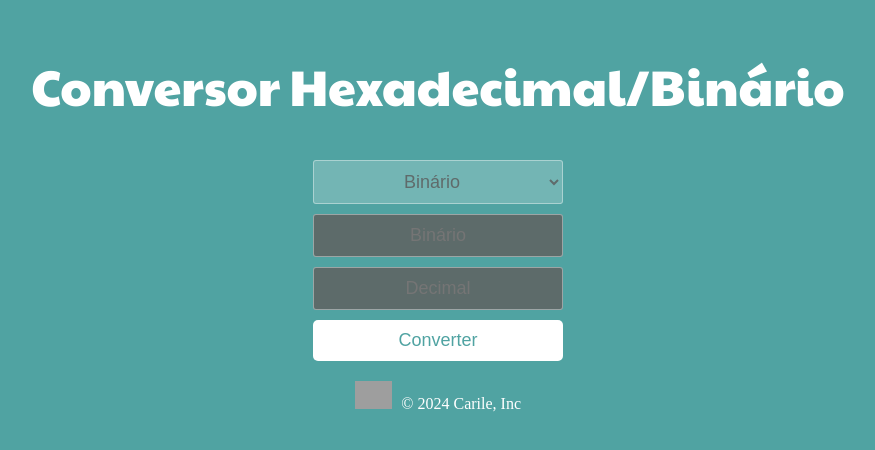
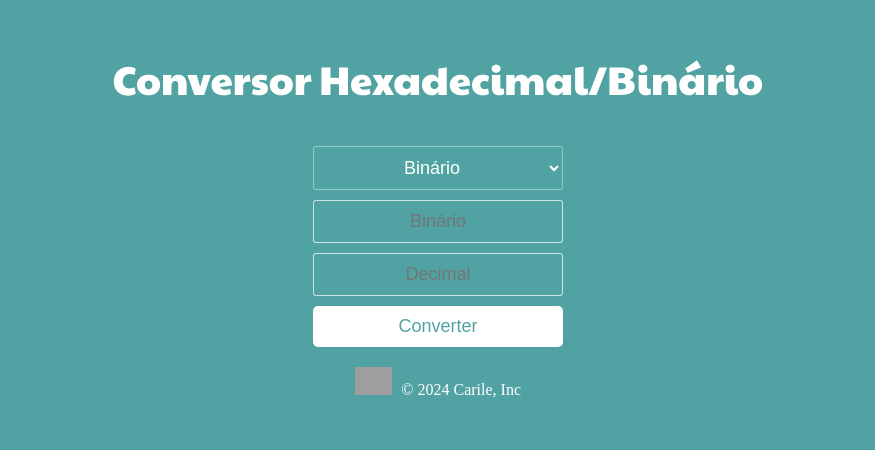
Before and after one commit to carolliie/hexadecimal-converter, a React (Create React App) app: page / in a window 1280 px wide. Shown: the part 138-588 px from the top of the page, without its empty margins (202-1077 px from the left). Built offline with nearby package versions, Linux system fonts and the light colour scheme; grey boxes are pictures that could not be loaded.

Commit message:
css update

```diff
--- a/public/styles.css
+++ b/public/styles.css
@@ -20,7 +20,7 @@ body {
 }
 
 .container h1 {
-  font-size: 50px;
+  font-size: 40px;
   font-family: "Paytone One", sans-serif;
   font-weight: 400;
   font-style: normal;
@@ -34,7 +34,7 @@ form {
 
 form select {
   border: 1px solid rgba(252, 252, 252, 0.4);
-  background-color: rgba(252, 252, 252, 0.2);
+  background-color: #50a3a2;
   width: 250px;
   border-radius: 3px;
   padding: 10px 15px;
@@ -42,13 +42,13 @@ form select {
   display: block;
   text-align: center;
   font-size: 18px;
-  color: rgba(91, 88, 88, 0.797);
+  color: white;
   font-weight: 300;
   transition: color 0.3s; background-color: 0.3s;
 }
 
 form select:focus {
-  color: rgba(91, 88, 88, 0.797);
+  color: rgba(252, 252, 252, 0.2);
 
 }
 
@@ -57,8 +57,8 @@ form select option:hover {
 }
 
 form input {
-  border: 1px solid rgba(252, 252, 252, 0.4);
-  background-color: rgba(97, 93, 93, 0.801);
+  border: 1px solid rgba(255, 255, 255, 0.703);
+  background-color: #50a3a2;
   width: 250px;
   border-radius: 3px;
   padding: 10px 15px;
@@ -85,6 +85,7 @@ form button {
 form button:hover {
   background-color: #30605f;
   color: white;
+  transition: color 0.3s; background-color: 0.3s;
 }
 
 #svg {
```
